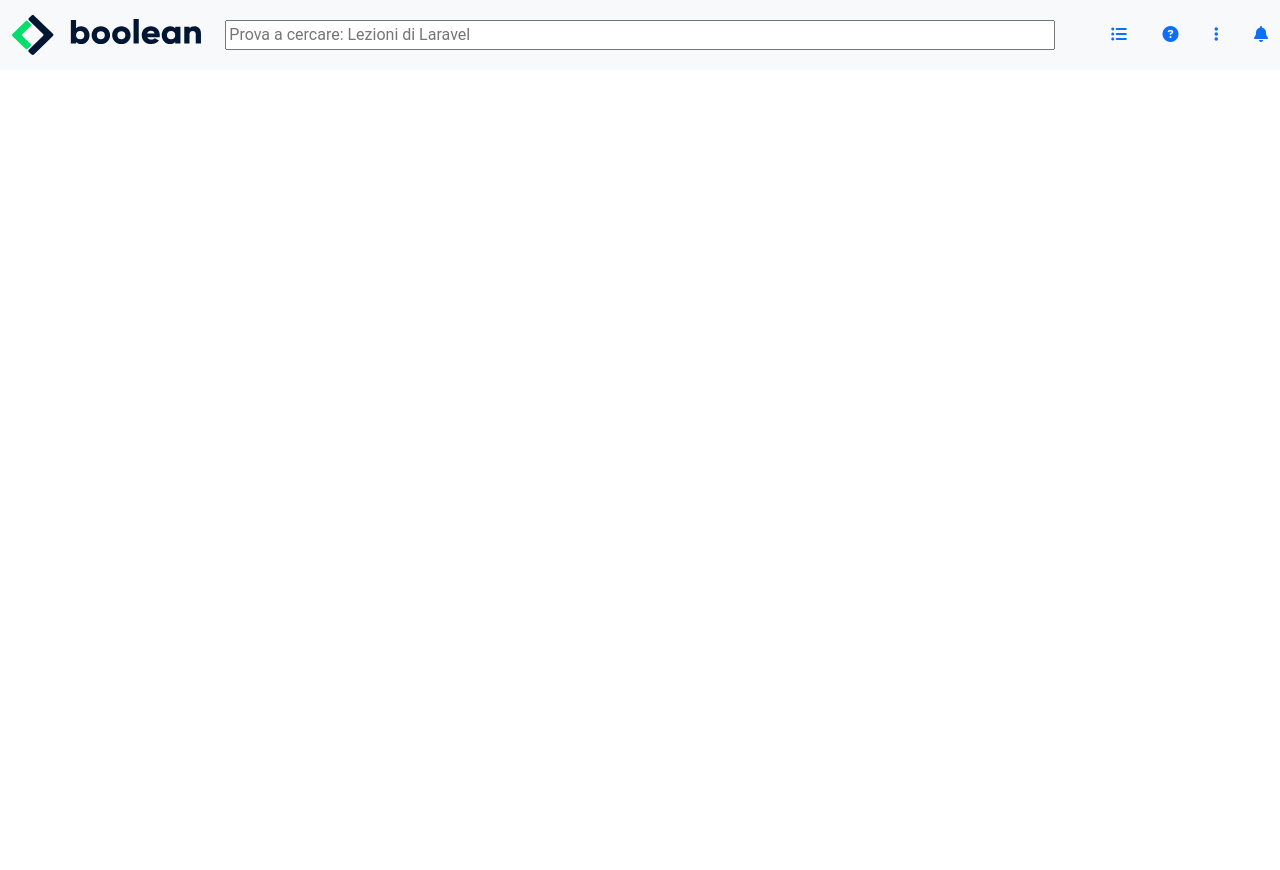
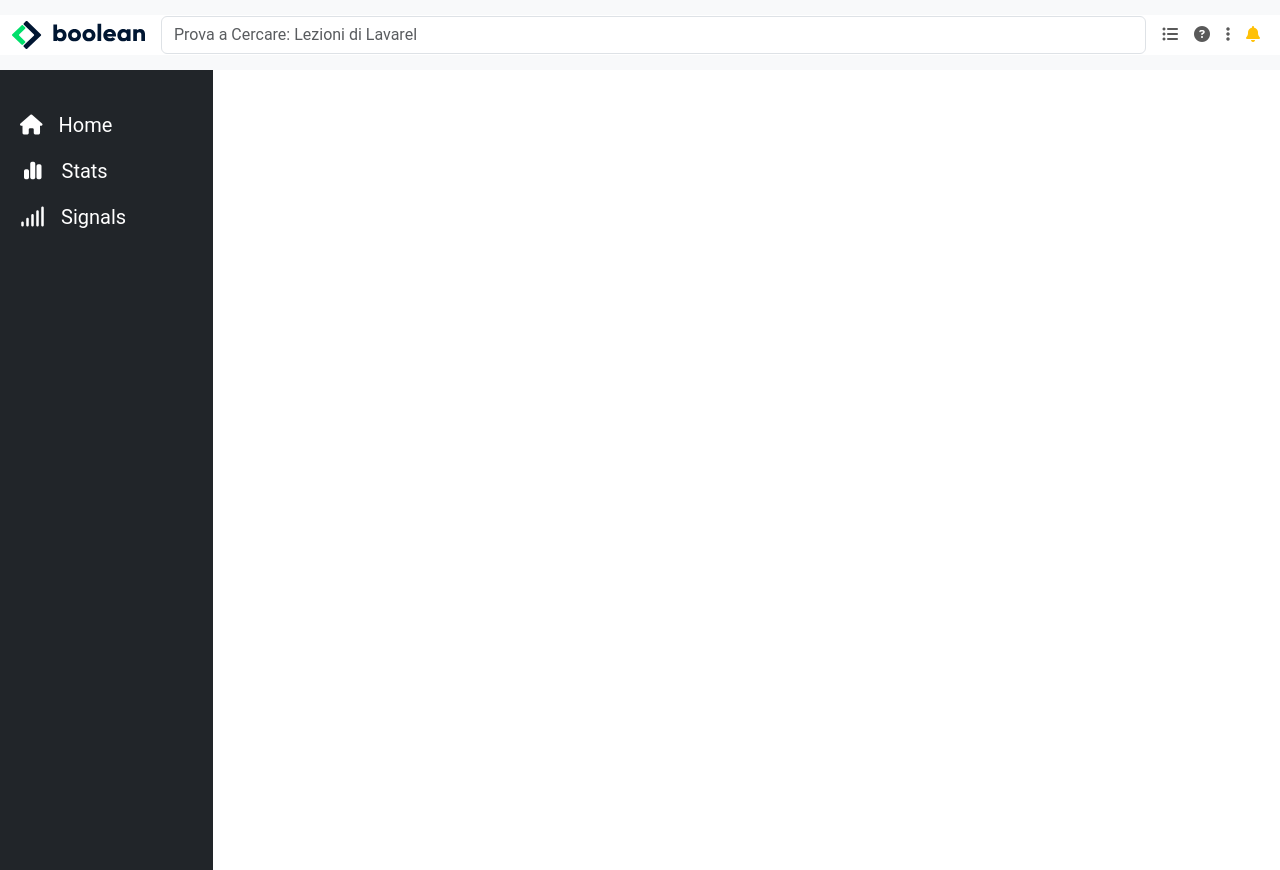
Before and after one commit to luigidibella/html-css-bootstrap-dashboard, a plain HTML site: page index.html in a window 1280 px wide. Before the commit the page ends 800 px from the top, so only its background shows below. Drawn offline with nearby package versions, Linux system fonts and the light colour scheme; a web font is replaced by a local one.

Commit message:
[add] left-sidebar

```diff
--- a/assets/css/main.css
+++ b/assets/css/main.css
@@ -15,8 +15,18 @@ ul li{
   list-style: none;
 }
 
+.h-70 {
+  height: 70px;
+}
+
 /* HEADER */
 header{
   height: 70px;
-  background-color: #f8f9fa;
+  /* background-color: #f8f9fa; */
+  /* background-color: red; */              /* DEBUG */
 }
+
+.m-logo {
+  width: 50px;
+  height: 50px;
+}
--- a/index.html
+++ b/index.html
@@ -23,35 +23,84 @@
 
   <!-- header -->
   <header>
-    <div class="container-fluid py-2 h-100">
-      <div class="row justify-content-center align-items-center h-100">
+    <nav class="navbar navbar-expand-lg bg-body-tertiary h-70">
+      <div class="container-fluid bg-white">
 
-        <div class="col-2">
-          <div class="logo">
-            <img src="assets/img/logo.svg" alt="">
-          </div>
+        <a class="navbar-brand py-0" href="#">
+          <img src="assets/img/mobile-logo.png" class="d-lg-none m-logo" alt="">
+          <img src="assets/img/logo.svg" class="d-none d-lg-block" alt="">
+        </a>
+
+        <form class="d-flex flex-grow-1" role="search">
+          <input class="form-control me-2" type="search" placeholder="Prova a Cercare: Lezioni di Lavarel" aria-label="Search">
+          <!-- <button class="btn btn-outline-success" type="submit">Search</button> -->
+        </form>
+
+        <button class="navbar-toggler border-0" type="button" data-bs-toggle="collapse" data-bs-target="#navbarSupportedContent" aria-controls="navbarSupportedContent" aria-expanded="false" aria-label="Toggle navigation">
+          <span class="fa-solid fa-bell p-1 text-warning"></span>
+        </button>
+
+        <div class="collapse navbar-collapse flex-grow-0" id="navbarSupportedContent">
+          <ul class="navbar-nav me-auto mb-2 mb-lg-0">
+            <li class="nav-item">
+              <a class="nav-link" href="#"><i class="fa-solid fa-list-ul"></i></a>
+            </li>
+
+            <li class="nav-item">
+              <a class="nav-link" href="#"><i class="fa-solid fa-circle-question"></i></a>
+            </li>
+
+            <li class="nav-item">
+              <a class="nav-link" href="#"><i class="fa-solid fa-ellipsis-vertical"></i></a>
+            </li>
+
+            <li class="nav-item">
+              <a class="nav-link" href="#"><i class="fa-solid fa-bell text-warning"></i></a>
+            </li>
+          </ul>
         </div>
 
-        <div class="col-8">
-          <div class="search-bar">
-            <input type="search" placeholder="Prova a cercare: Lezioni di Laravel" class="w-100">
-          </div>
-        </div>
+      </div>
+    </nav>
 
-        <div class="col-2">
-          <div class="options">
-            <ul class="d-flex justify-content-between mb-0">
-              <li><a href=""><i class="fa-solid fa-list-ul"></i></a></li>
-              <li><a href=""><i class="fa-solid fa-circle-question"></i></a></li>
-              <li><a href=""><i class="fa-solid fa-ellipsis-vertical"></i></a></li>
-              <li><a href=""><i class="fa-solid fa-bell"></i></a></li>
+  </header>
+  <!-- /header -->
+
+  <!-- main -->
+  <main>
+
+    <!-- left-sidebar -->
+    <div class="container-fluid">
+      <div class="row flex-nowrap">
+        <div class="bg-dark col-auto col-md-1 col-lg-2 min-vh-100">
+          <div class="bg-dark p-2">
+            <!-- <a class="d-flex text-decoration-none mt-1 align-items-center text-white">
+              <span class="fs-4 d-none-d-sm-inline">SideMenu</span>
+            </a> -->
+            <ul class="nav nav-pills flex-column mt-4">
+              <li class="nav-item">
+                <a href="#" class="nav-link text-white px-0">
+                  <i class="fs-5 fa-solid fa-house"></i><span class="fs-5 d-none ms-3 d-lg-inline">Home</span>
+                </a>
+              </li>
+              <li class="nav-item">
+                <a href="#" class="nav-link text-white px-0">
+                  <i class="fs-5 fa-solid fa-chart-simple px-1"></i><span class="fs-5 ms-3 d-none d-lg-inline">Stats</span>
+                </a>
+              </li>
+              <li class="nav-item">
+                <a href="#" class="nav-link text-white px-0">
+                  <i class="fs-5 fa-solid fa-signal"></i><span class="fs-5 ms-3 d-none d-lg-inline">Signals</span>
+                </a>
+              </li>
             </ul>
           </div>
         </div>
-
       </div>
     </div>
-  </header>
-  <!-- /header -->
+    <!-- left-sidebar -->
+
+  </main>
+  <!-- /main -->
 </body>
 </html>
```
